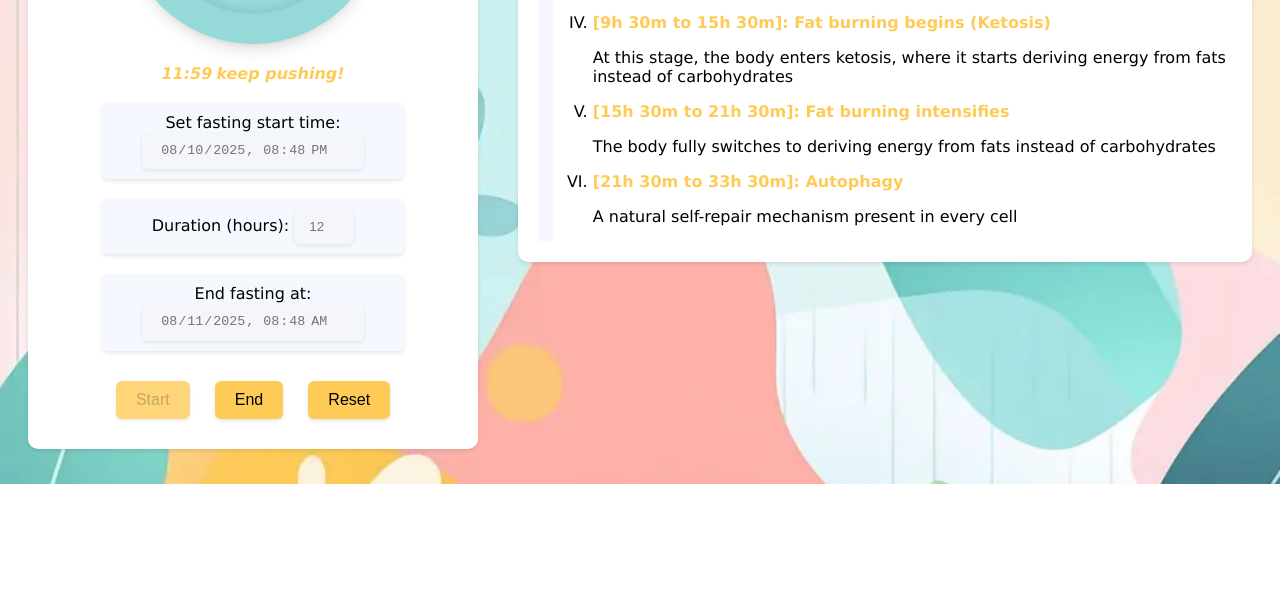
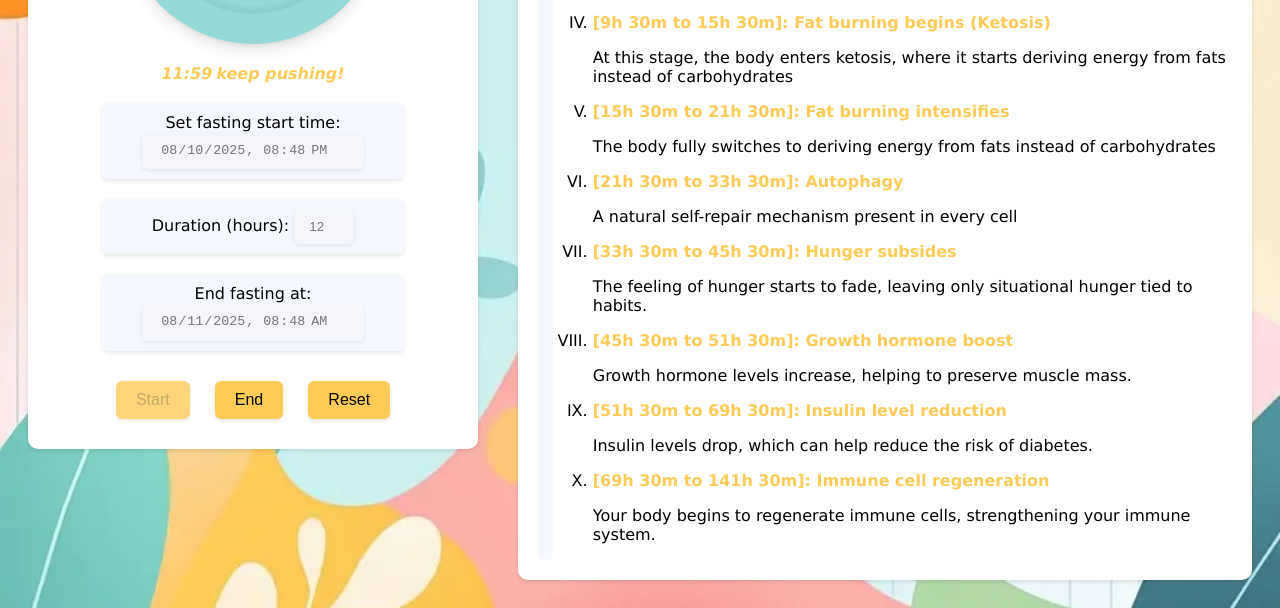
Before and after one commit to chizhik8/intermittent-fasting-tracker, a plain HTML site: page index.html in a window 1280 px wide. Both pictures are taken after a click on the button "Start". Shown: the part 332-940 px from the top of the page. Before the commit the page ends 816 px from the top, so only its background shows below. Drawn offline with Linux system fonts and the light colour scheme.

Commit message:
feat: add new fasting stages

```diff
--- a/index.html
+++ b/index.html
@@ -67,6 +67,22 @@
                         <h3>[21h 30m to 33h 30m]: Autophagy</h3>
                         <p>A natural self-repair mechanism present in every cell</p>
                     </li>
+                    <li>
+                        <h3>[33h 30m to 45h 30m]: Hunger subsides</h3>
+                        <p>The feeling of hunger starts to fade, leaving only situational hunger tied to habits.</p>
+                    </li>
+                    <li>
+                        <h3>[45h 30m to 51h 30m]: Growth hormone boost</h3>
+                        <p>Growth hormone levels increase, helping to preserve muscle mass.</p>
+                    </li>
+                    <li>
+                        <h3>[51h 30m to 69h 30m]: Insulin level reduction</h3>
+                        <p>Insulin levels drop, which can help reduce the risk of diabetes.</p>
+                    </li>
+                    <li>
+                        <h3>[69h 30m to 141h 30m]: Immune cell regeneration</h3>
+                        <p>Your body begins to regenerate immune cells, strengthening your immune system.</p>
+                    </li>
                 </ul>
             </div>
         </section>
--- a/js/timer.js
+++ b/js/timer.js
@@ -59,7 +59,11 @@ const stages = [
     { name: "Blood sugar level normalizes", start: 5, end: 9.5 },
     { name: "Fat burning begins (Ketosis)", start: 9.5, end: 15.5 },
     { name: "Fat burning intensifies", start: 15.5, end: 21.5 },
-    { name: "Autophagy", start: 21.5, end: 33.5 }
+    { name: "Autophagy", start: 21.5, end: 33.5 },
+    { name: "Hunger subsides", start: 33.5, end: 45.5 },
+    { name: "Growth hormone boost", start: 45.5, end: 51.5 },
+    { name: "Insulin level reduction", start: 51.5, end: 69.5 },
+    { name: "Immune cell regeneration", start: 69.5, end: 141.5 }
 ];
 
 const stageElements = document.querySelectorAll('#stages-section ul li');
@@ -111,9 +115,15 @@ const displayTime = (ms) => {
 };
 
 const displayTimeLeft = (ms) => {
+    const timeLeftContainer = timeLefts.parentElement;
     const hours = Math.floor(ms / (1000 * 60 * 60)) < 0 ? Math.floor(ms / (1000 * 60 * 60))*-1 : Math.floor(ms / (1000 * 60 * 60));
     const minutes = Math.floor((ms % (1000 * 60 * 60)) / (1000 * 60)) < 0 ? Math.floor((ms % (1000 * 60 * 60)) / (1000 * 60))*-1 : Math.floor((ms % (1000 * 60 * 60)) / (1000 * 60));
-    timeLefts.textContent = `${padNumber(hours)}:${padNumber(minutes)}`;
+    if (hours === 0 && minutes === 0) {
+        timeLeftContainer.style.display = 'none';
+    } else {
+        timeLeftContainer.style.display = 'flex';
+        timeLefts.textContent = `${padNumber(hours)}:${padNumber(minutes)}`;
+    }
 };
 
 const formatDateTime = (timestamp) => {
```
